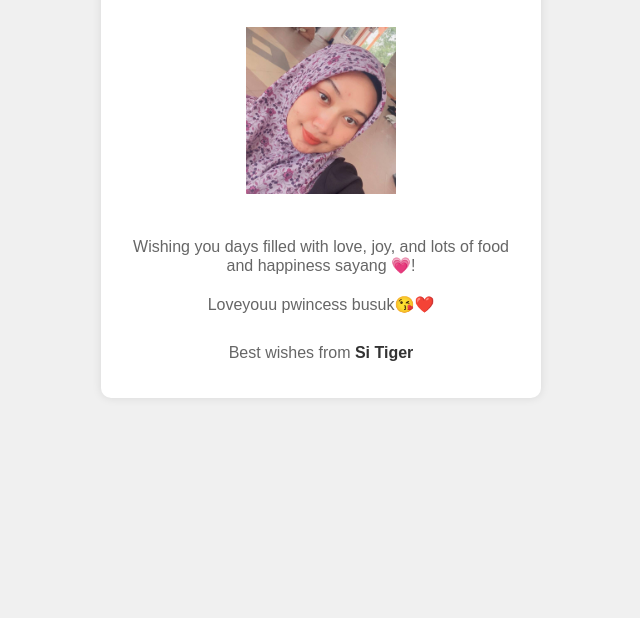
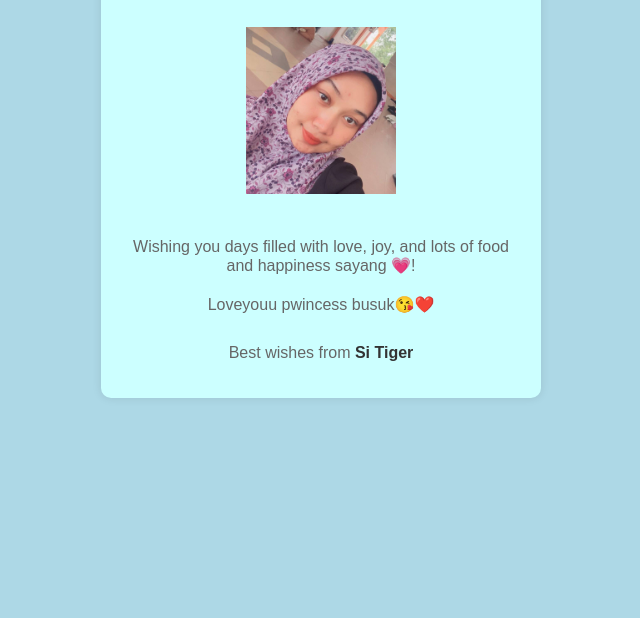
Before and after one commit to thewitch13/morning-sayang, a plain HTML site: page index.html in a window 1280 px wide. Shown: the part 182-800 px from the top of the page, without its empty margins (319-959 px from the left). Drawn offline with Linux system fonts and the light colour scheme.

Commit message:
Update index.html

```diff
--- a/index.html
+++ b/index.html
@@ -3,19 +3,19 @@
 <head>
     <meta charset="UTF-8">
     <meta name="viewport" content="width=device-width, initial-scale=1.0">
-    <title>WISH❤️</title>
+    <title>❤️</title>
     <style>
         body {
             font-family: Arial, sans-serif;
             margin: 0;
             padding: 0;
-            background-color: #f0f0f0;
+            background-color: lightblue;
         }
 
         .container {
             width: 400px;
             margin: 50px auto;
-            background-color: #fff;
+            background-color: #ccffff;
             border-radius: 10px;
             padding: 20px;
             box-shadow: 0 0 10px rgba(0, 0, 0, 0.1);
```
